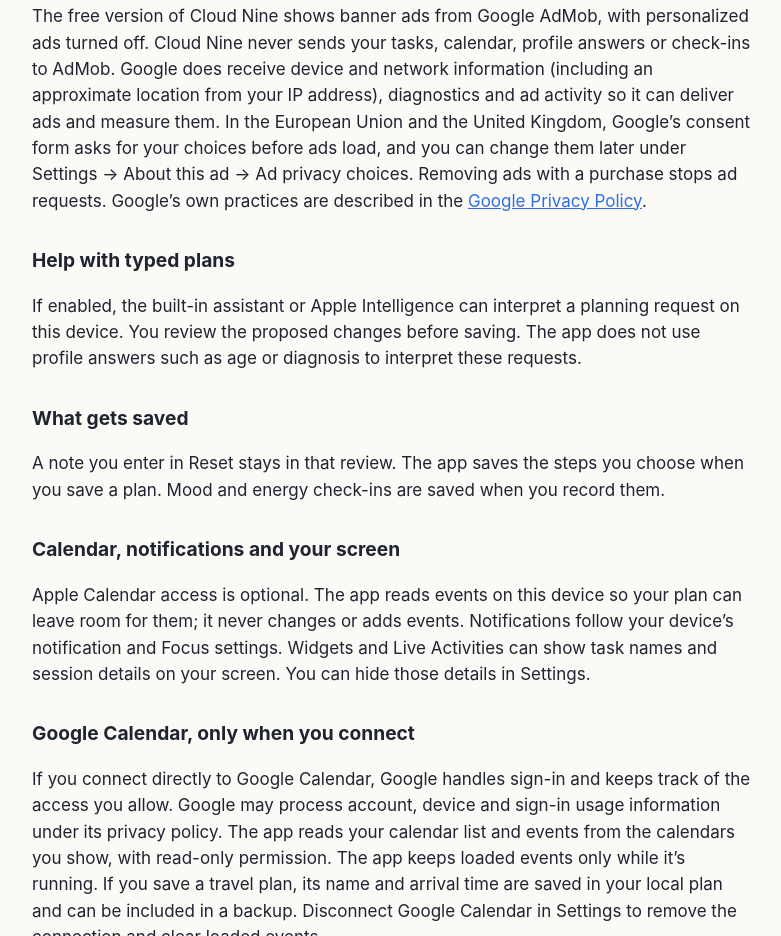
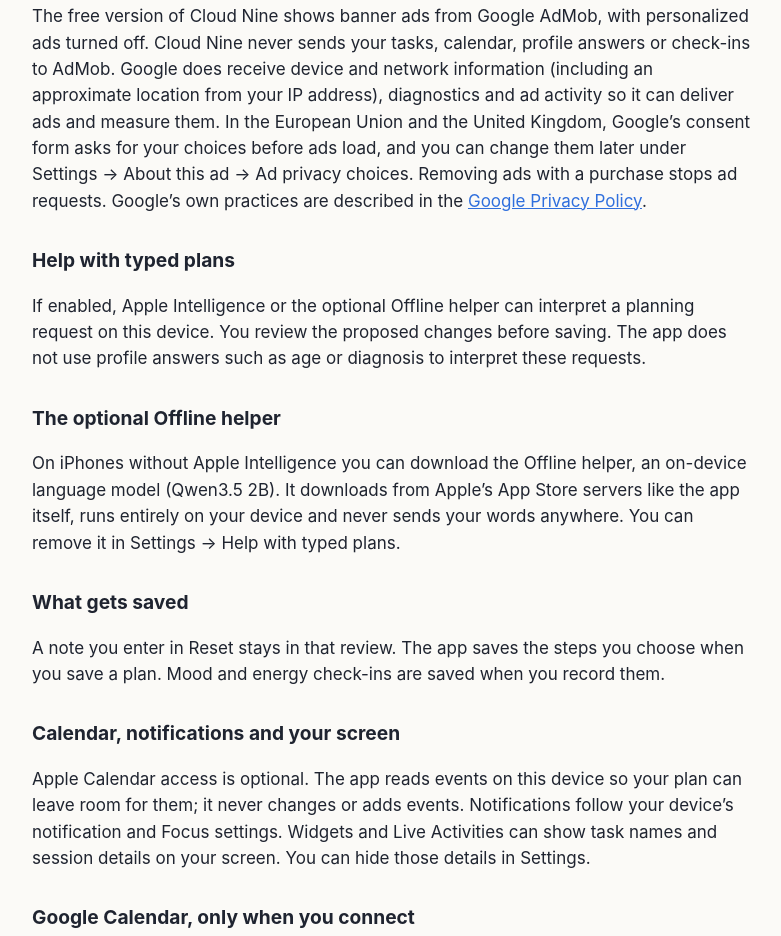
Before and after one commit to softpj/cloud-nine-site, a plain HTML site: page privacy.html in a window 1280 px wide. Shown: the part 888-1824 px from the top of the page, without its empty margins (248-1029 px from the left). Drawn offline with Linux system fonts and the light colour scheme.

Commit message:
Describe the optional Offline helper download

```diff
--- a/privacy.html
+++ b/privacy.html
@@ -26,7 +26,7 @@
 <header>
   <nav><a href="index.html">Support</a><a href="privacy.html" aria-current="page">Privacy policy</a></nav>
   <h1>Cloud Nine: ADHD Planner — privacy policy</h1>
-  <p class="muted">Updated November 18, 2026. Applies to the iPhone, iPad and Apple Watch app, its widgets and its share extension.</p>
+  <p class="muted">Updated November 19, 2026. Applies to the iPhone, iPad and Apple Watch app, its widgets and its share extension.</p>
 </header>
 
 <section class="summary" aria-label="Summary">
@@ -48,7 +48,10 @@
 <p>The free version of Cloud Nine shows banner ads from Google AdMob, with personalized ads turned off. Cloud Nine never sends your tasks, calendar, profile answers or check-ins to AdMob. Google does receive device and network information (including an approximate location from your IP address), diagnostics and ad activity so it can deliver ads and measure them. In the European Union and the United Kingdom, Google’s consent form asks for your choices before ads load, and you can change them later under Settings → About this ad → Ad privacy choices. Removing ads with a purchase stops ad requests. Google’s own practices are described in the <a href="https://policies.google.com/privacy">Google Privacy Policy</a>.</p>
 
 <h2>Help with typed plans</h2>
-<p>If enabled, the built-in assistant or Apple Intelligence can interpret a planning request on this device. You review the proposed changes before saving. The app does not use profile answers such as age or diagnosis to interpret these requests.</p>
+<p>If enabled, Apple Intelligence or the optional Offline helper can interpret a planning request on this device. You review the proposed changes before saving. The app does not use profile answers such as age or diagnosis to interpret these requests.</p>
+
+<h2>The optional Offline helper</h2>
+<p>On iPhones without Apple Intelligence you can download the Offline helper, an on-device language model (Qwen3.5 2B). It downloads from Apple’s App Store servers like the app itself, runs entirely on your device and never sends your words anywhere. You can remove it in Settings → Help with typed plans.</p>
 
 <h2>What gets saved</h2>
 <p>A note you enter in Reset stays in that review. The app saves the steps you choose when you save a plan. Mood and energy check-ins are saved when you record them.</p>
```
